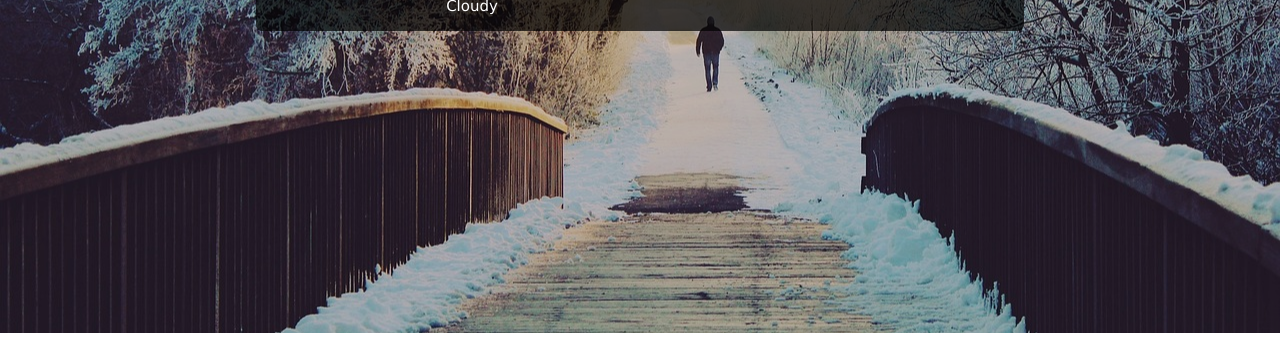
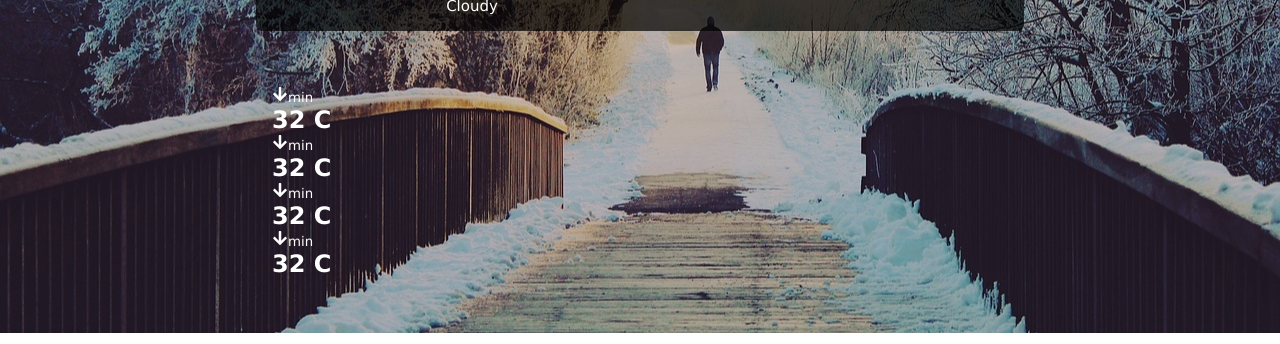
Before and after one commit to Nimoo2003/Weather-App, a React (Create React App) app in the folder weather_app/: page / in a window 1280 px wide. Shown: the part 467-811 px from the top of the page. Built offline with nearby package versions, Linux system fonts and the light colour scheme.

Commit message:
added description

```diff
--- a/weather_app/package.json
+++ b/weather_app/package.json
@@ -8,6 +8,7 @@
     "@testing-library/user-event": "^13.5.0",
     "react": "^18.2.0",
     "react-dom": "^18.2.0",
+    "react-icons": "^4.10.1",
     "react-scripts": "5.0.1",
     "web-vitals": "^2.1.4"
   },
--- a/weather_app/src/App.js
+++ b/weather_app/src/App.js
@@ -1,5 +1,6 @@
 import hotBg from "./assets/sunny.jpg"
 import coldBg from "./assets/cold.jpg"
+import Description from "./components/Description";
 function App() {
   return (
     <div className="app" style={{backgroundImage: `url(${coldBg})`}}>
@@ -20,6 +21,7 @@ function App() {
             </div>
           </div>
           { /* BOTTOM DESCRIPTION */}
+          <Description />
         </div>
       </div>
     </div>
--- /dev/null
+++ b/weather_app/src/components/Description.jsx
@@ -0,0 +1,44 @@
+import React from 'react';
+import "./description.css"
+
+import { FaArrowDown } from "react-icons/fa";
+
+
+const Description = () => {
+  return <div className="section section_descriptions">
+    <div className='card'>
+        <div className='descriptions__car-icon'>
+            <FaArrowDown />
+            <small>min</small>
+
+        </div>
+        <h2>32 C</h2>
+    </div>
+    <div className='card'>
+        <div className='descriptions__car-icon'>
+            <FaArrowDown />
+            <small>min</small>
+
+        </div>
+        <h2>32 C</h2>
+    </div>
+    <div className='card'>
+        <div className='descriptions__car-icon'>
+            <FaArrowDown />
+            <small>min</small>
+
+        </div>
+        <h2>32 C</h2>
+    </div>
+    <div className='card'>
+        <div className='descriptions__car-icon'>
+            <FaArrowDown />
+            <small>min</small>
+
+        </div>
+        <h2>32 C</h2>
+    </div>
+  </div>
+};
+
+export default Description
--- /dev/null
+++ b/weather_app/src/components/description.css
@@ -0,0 +1,5 @@
+.section__descriptions{
+    display: flex;
+    grid-template-columns: repeat(3,1fr);
+    gap:2.5rem
+}
--- a/weather_app/src/index.css
+++ b/weather_app/src/index.css
@@ -86,5 +86,7 @@
 }
 
 .temperature>h1{
-    font-size: 60px
+    font-size: 60px ;
+
+
 }
```
Also changed, not shown: 1 other file (tests, documents, lock files or other folders).
